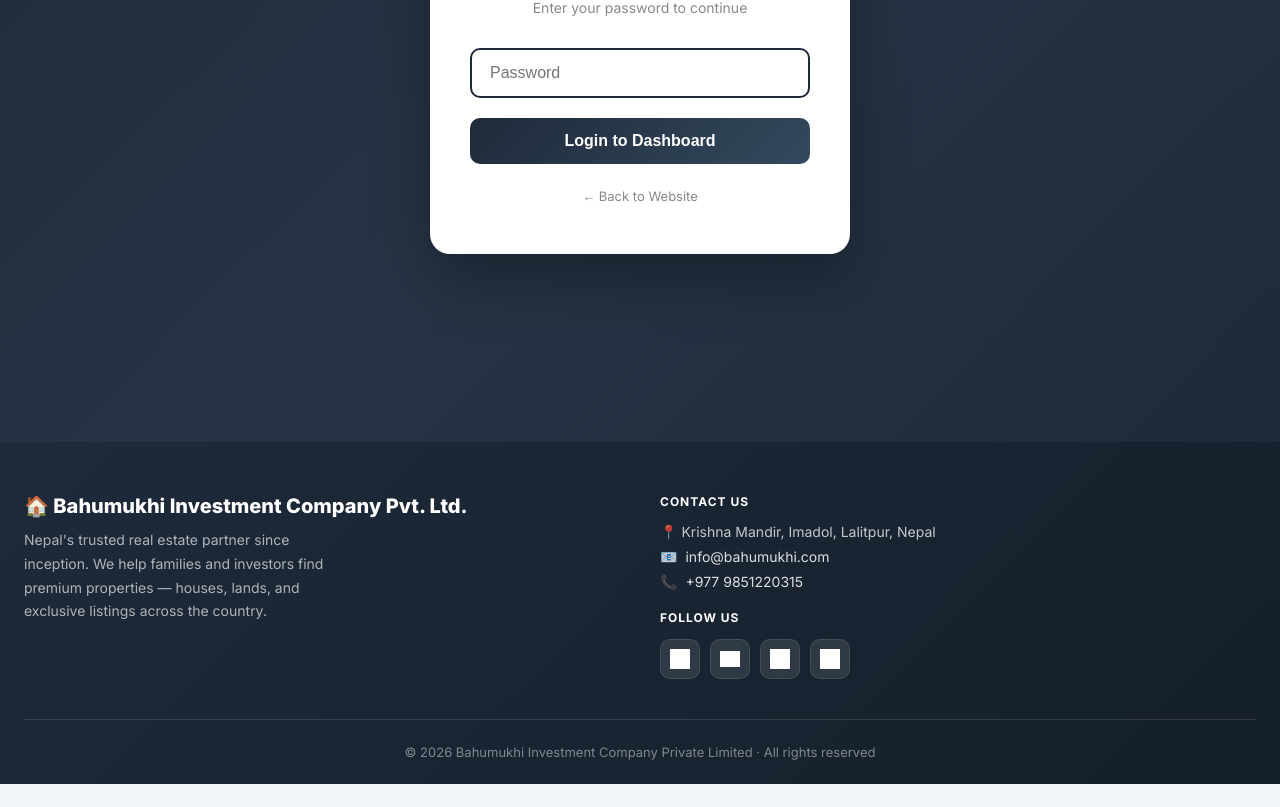
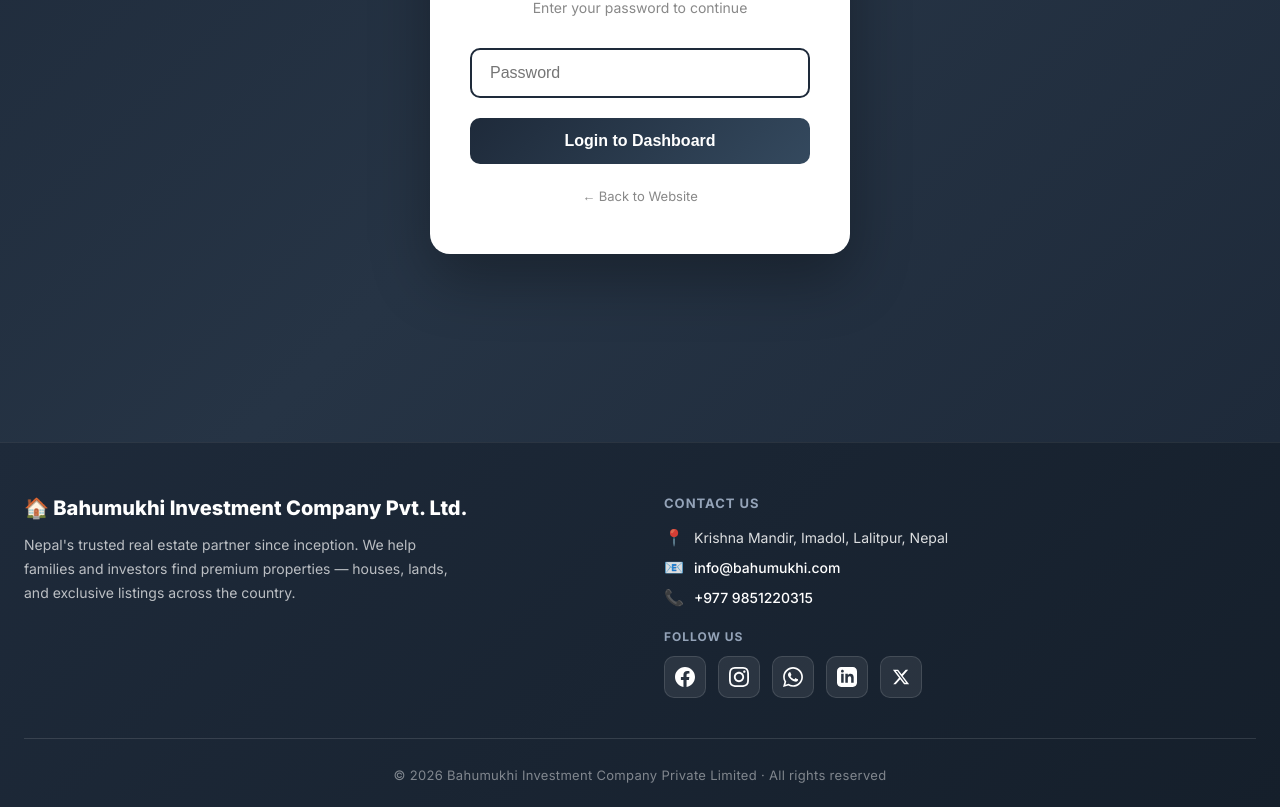
Before and after one commit to Malvik-12/real-estate-project, a React (Vite) app in the folder frontend/: page /admin/login in a window 1280 px wide. Shown: the part 422-1229 px from the top of the page. Before the commit the page ends 1206 px from the top, so only its background shows below. Built offline with nearby package versions, Linux system fonts and the light colour scheme.

Commit message:
Update footer contact details and add modern SVG social icons

```diff
--- a/frontend/src/components/Footer.jsx
+++ b/frontend/src/components/Footer.jsx
@@ -1,7 +1,4 @@
-import facebookIcon from "../assets/icons/facebook.png";
-import instagramIcon from "../assets/icons/instagram.png";
-import linkedinIcon from "../assets/icons/linkedin.png";
-import twitterIcon from "../assets/icons/twitter.png";
+import React from "react";
 import "../styles/footer.css";
 
 const Footer = () => {
@@ -20,25 +17,86 @@
         {/* Contact Info */}
         <div className="contact-info">
           <h3>Contact Us</h3>
-          <p>📍 Krishna Mandir, Imadol, Lalitpur, Nepal</p>
-          <p>📧 <a href="mailto:info@bahumukhi.com">info@bahumukhi.com</a></p>
-          <p>📞 <a href="tel:+9779851220315">+977 9851220315</a></p>
+          <p>
+            <span className="contact-icon">📍</span>
+            <span>Krishna Mandir, Imadol, Lalitpur, Nepal</span>
+          </p>
+          <p>
+            <span className="contact-icon">📧</span>
+            <a href="mailto:info@bahumukhi.com">info@bahumukhi.com</a>
+          </p>
+          <p>
+            <span className="contact-icon">📞</span>
+            <a href="tel:+9779851220315">+977 9851220315</a>
+          </p>
 
           {/* Social Media Icons */}
-          <div className="social-links" style={{ marginTop: "20px" }}>
+          <div className="social-links">
             <h3>Follow Us</h3>
             <div className="social-icons">
-              <a href="https://www.facebook.com/profile.php?id=100068070978875" target="_blank" rel="noopener noreferrer">
-                <img src={facebookIcon} alt="Facebook" />
+              {/* Facebook */}
+              <a
+                href="https://www.facebook.com/profile.php?id=100068070978875"
+                target="_blank"
+                rel="noopener noreferrer"
+                aria-label="Facebook"
+                className="social-btn facebook"
+              >
+                <svg viewBox="0 0 24 24" width="20" height="20" fill="currentColor">
+                  <path d="M24 12.073c0-6.627-5.373-12-12-12s-12 5.373-12 12c0 5.99 4.388 10.954 10.125 11.854v-8.385H7.078v-3.47h3.047V9.43c0-3.007 1.792-4.669 4.533-4.669 1.312 0 2.686.235 2.686.235v2.953H15.83c-1.491 0-1.956.925-1.956 1.874v2.25h3.328l-.532 3.47h-2.796v8.385C19.612 23.027 24 18.062 24 12.073z"/>
+                </svg>
               </a>
-              <a href="https://www.twitter.com" target="_blank" rel="noopener noreferrer">
-                <img src={twitterIcon} alt="Twitter" />
+
+              {/* Instagram */}
+              <a
+                href="https://www.instagram.com"
+                target="_blank"
+                rel="noopener noreferrer"
+                aria-label="Instagram"
+                className="social-btn instagram"
+              >
+                <svg viewBox="0 0 24 24" width="20" height="20" fill="currentColor">
+                  <path d="M12 2.163c3.204 0 3.584.012 4.85.07 3.252.148 4.771 1.691 4.919 4.919.058 1.265.069 1.645.069 4.849 0 3.205-.012 3.584-.069 4.849-.149 3.225-1.664 4.771-4.919 4.919-1.266.058-1.644.07-4.85.07-3.204 0-3.584-.012-4.849-.07-3.26-.149-4.771-1.699-4.919-4.92-.058-1.265-.07-1.644-.07-4.849 0-3.204.013-3.583.07-4.849.149-3.227 1.664-4.771 4.919-4.919 1.266-.057 1.645-.069 4.849-.069zm0-2.163c-3.259 0-3.667.014-4.947.072-4.358.2-6.78 2.618-6.98 6.98-.059 1.281-.073 1.689-.073 4.948 0 3.259.014 3.668.072 4.948.2 4.358 2.618 6.78 6.98 6.98 1.281.058 1.689.072 4.948.072 3.259 0 3.668-.014 4.948-.072 4.354-.2 6.782-2.618 6.979-6.98.059-1.28.073-1.689.073-4.948 0-3.259-.014-3.667-.072-4.947-.196-4.354-2.617-6.78-6.979-6.98-1.281-.059-1.69-.073-4.949-.073zm0 5.838c-3.403 0-6.162 2.759-6.162 6.162s2.759 6.163 6.162 6.163 6.162-2.759 6.162-6.163c0-3.403-2.759-6.162-6.162-6.162zm0 10.162c-2.209 0-4-1.79-4-4 0-2.209 1.791-4 4-4s4 1.791 4 4c0 2.21-1.791 4-4 4zm6.406-11.845c-.796 0-1.441.645-1.441 1.44s.645 1.44 1.441 1.44c.795 0 1.439-.645 1.439-1.44s-.644-1.44-1.439-1.44z"/>
+                </svg>
               </a>
-              <a href="https://www.instagram.com" target="_blank" rel="noopener noreferrer">
-                <img src={instagramIcon} alt="Instagram" />
+
+              {/* WhatsApp */}
+              <a
+                href="https://wa.me/9779851220315?text=Hello%20Bahumukhi%20Real%20Estate,%20I%20am%20interested%20in%20your%20properties"
+                target="_blank"
+                rel="noopener noreferrer"
+                aria-label="WhatsApp"
+                className="social-btn whatsapp"
+              >
+                <svg viewBox="0 0 24 24" width="20" height="20" fill="currentColor">
+                  <path d="M.057 24l1.687-6.163c-1.041-1.804-1.588-3.849-1.587-5.946.003-6.556 5.338-11.891 11.893-11.891 3.181.001 6.167 1.24 8.413 3.488 2.245 2.248 3.481 5.236 3.48 8.414-.003 6.557-5.338 11.892-11.893 11.892-1.99-.001-3.951-.5-5.688-1.448l-6.305 1.654zm6.597-3.807c1.676.995 3.276 1.591 5.392 1.592 5.448 0 9.886-4.434 9.889-9.885.002-5.462-4.415-9.89-9.881-9.892-5.452 0-9.887 4.434-9.889 9.884-.001 2.225.651 3.891 1.746 5.634l-.999 3.648 3.742-.981zm11.387-5.464c-.074-.124-.272-.198-.57-.347-.297-.149-1.758-.868-2.031-.967-.272-.099-.47-.149-.669.149-.198.297-.768.967-.941 1.165-.173.198-.347.223-.644.074-.297-.149-1.255-.462-2.39-1.475-.883-.788-1.48-1.761-1.653-2.059-.173-.297-.018-.458.13-.606.134-.133.297-.347.446-.521.151-.172.2-.296.3-.495.099-.198.05-.372-.025-.521-.075-.148-.669-1.611-.916-2.206-.242-.579-.487-.501-.669-.51l-.57-.01c-.198 0-.52.074-.792.372s-1.04 1.016-1.04 2.479 1.065 2.876 1.213 3.074c.149.198 2.095 3.2 5.076 4.487.709.306 1.263.489 1.694.626.712.226 1.36.194 1.872.118.571-.085 1.758-.719 2.006-1.413.248-.695.248-1.29.173-1.414z"/>
+                </svg>
               </a>
-              <a href="https://www.linkedin.com" target="_blank" rel="noopener noreferrer">
-                <img src={linkedinIcon} alt="LinkedIn" />
+
+              {/* LinkedIn */}
+              <a
+                href="https://www.linkedin.com"
+                target="_blank"
+                rel="noopener noreferrer"
+                aria-label="LinkedIn"
+                className="social-btn linkedin"
+              >
+                <svg viewBox="0 0 24 24" width="20" height="20" fill="currentColor">
+                  <path d="M19 0h-14c-2.761 0-5 2.239-5 5v14c0 2.761 2.239 5 5 5h14c2.762 0 5-2.239 5-5v-14c0-2.761-2.238-5-5-5zm-11 19h-3v-11h3v11zm-1.5-12.268c-.966 0-1.75-.79-1.75-1.764s.784-1.764 1.75-1.764 1.75.79 1.75 1.764-.783 1.764-1.75 1.764zm13.5 12.268h-3v-5.604c0-3.368-4-3.113-4 0v5.604h-3v-11h3v1.765c1.396-2.586 7-2.777 7 2.476v6.759z"/>
+                </svg>
+              </a>
+
+              {/* X / Twitter */}
+              <a
+                href="https://www.twitter.com"
+                target="_blank"
+                rel="noopener noreferrer"
+                aria-label="X (Twitter)"
+                className="social-btn twitter"
+              >
+                <svg viewBox="0 0 24 24" width="18" height="18" fill="currentColor">
+                  <path d="M18.244 2.25h3.308l-7.227 8.26 8.502 11.24H16.17l-5.214-6.817L4.99 21.75H1.68l7.73-8.835L1.254 2.25H8.08l4.713 6.231zm-1.161 17.52h1.833L7.084 4.126H5.117z"/>
+                </svg>
               </a>
             </div>
           </div>
--- a/frontend/src/styles/footer.css
+++ b/frontend/src/styles/footer.css
@@ -4,9 +4,10 @@
 
 .footer {
   background: linear-gradient(135deg, #1e2a3a 0%, #151f2b 100%);
-  color: rgba(255,255,255,0.85);
+  color: rgba(255, 255, 255, 0.85);
   padding: 52px 24px 24px;
   margin-top: auto;
+  border-top: 1px solid rgba(255, 255, 255, 0.08);
 }
 
 .footer-content {
@@ -14,13 +15,16 @@
   margin: 0 auto;
   display: grid;
   grid-template-columns: 1fr 1fr;
-  gap: 40px;
+  gap: 48px;
   padding-bottom: 40px;
-  border-bottom: 1px solid rgba(255,255,255,0.12);
+  border-bottom: 1px solid rgba(255, 255, 255, 0.12);
 }
 
-@media (max-width: 640px) {
-  .footer-content { grid-template-columns: 1fr; gap: 28px; }
+@media (max-width: 768px) {
+  .footer-content {
+    grid-template-columns: 1fr;
+    gap: 32px;
+  }
 }
 
 /* Brand block */
@@ -28,90 +32,133 @@
   font-size: 20px;
   font-weight: 800;
   color: #fff;
-  margin-bottom: 10px;
+  margin-bottom: 12px;
   display: flex;
   align-items: center;
   gap: 8px;
+  line-height: 1.3;
 }
 
 .footer-brand p {
   font-size: 14px;
   line-height: 1.7;
-  color: rgba(255,255,255,0.65);
-  max-width: 300px;
+  color: rgba(255, 255, 255, 0.7);
+  max-width: 440px;
 }
 
 /* Contact info */
 .contact-info h3 {
-  font-size: 16px;
+  font-size: 13px;
   font-weight: 700;
-  color: #fff;
-  margin-bottom: 14px;
+  color: #94a3b8;
+  margin-bottom: 16px;
   text-transform: uppercase;
   letter-spacing: 1px;
-  font-size: 12px;
 }
 
 .contact-info p {
-  margin-bottom: 8px;
+  margin-bottom: 10px;
   font-size: 14px;
   display: flex;
   align-items: center;
-  gap: 8px;
-  color: rgba(255,255,255,0.75);
+  gap: 10px;
+  color: rgba(255, 255, 255, 0.85);
+}
+
+.contact-icon {
+  font-size: 16px;
+  display: inline-flex;
+  align-items: center;
+  justify-content: center;
 }
 
 .contact-info a {
-  color: rgba(255,255,255,0.85);
+  color: #ffffff;
   text-decoration: none;
-  transition: color 0.2s;
+  font-weight: 500;
+  transition: color 0.2s, text-decoration 0.2s;
 }
-.contact-info a:hover { color: #ffcc00; }
+.contact-info a:hover {
+  color: #38bdf8;
+  text-decoration: underline;
+}
 
-/* Social */
+/* Social Section */
+.social-links {
+  margin-top: 22px;
+}
+
 .social-links h3 {
   font-size: 12px;
   font-weight: 700;
-  color: #fff;
-  margin-bottom: 14px;
+  color: #94a3b8;
+  margin-bottom: 12px;
   text-transform: uppercase;
   letter-spacing: 1px;
 }
 
 .social-icons {
   display: flex;
-  gap: 10px;
+  gap: 12px;
+  flex-wrap: wrap;
 }
 
-.social-icons a {
-  display: flex;
+.social-btn {
+  display: inline-flex;
   align-items: center;
   justify-content: center;
-  width: 40px;
-  height: 40px;
-  background: rgba(255,255,255,0.1);
+  width: 42px;
+  height: 42px;
+  background: rgba(255, 255, 255, 0.08);
   border-radius: 10px;
-  transition: background 0.2s, transform 0.2s;
-  border: 1px solid rgba(255,255,255,0.1);
+  color: rgba(255, 255, 255, 0.85);
+  border: 1px solid rgba(255, 255, 255, 0.12);
+  transition: all 0.25s cubic-bezier(0.4, 0, 0.2, 1);
+  text-decoration: none;
 }
 
-.social-icons a:hover {
-  background: rgba(255,255,255,0.22);
-  transform: translateY(-2px);
+.social-btn:hover {
+  transform: translateY(-3px) scale(1.05);
+  color: #ffffff;
 }
 
-.social-icons img {
-  width: 20px;
-  height: 20px;
-  filter: brightness(0) invert(1);
-  object-fit: contain;
+/* Brand-specific hover accents */
+.social-btn.facebook:hover {
+  background: #1877f2;
+  border-color: #1877f2;
+  box-shadow: 0 4px 14px rgba(24, 119, 242, 0.4);
 }
 
-/* Bottom bar */
+.social-btn.instagram:hover {
+  background: linear-gradient(45deg, #f09433 0%, #e6683c 25%, #dc2743 50%, #cc2366 75%, #bc1888 100%);
+  border-color: #dc2743;
+  box-shadow: 0 4px 14px rgba(220, 39, 67, 0.4);
+}
+
+.social-btn.whatsapp:hover {
+  background: #25d366;
+  border-color: #25d366;
+  box-shadow: 0 4px 14px rgba(37, 211, 102, 0.4);
+}
+
+.social-btn.linkedin:hover {
+  background: #0a66c2;
+  border-color: #0a66c2;
+  box-shadow: 0 4px 14px rgba(10, 102, 194, 0.4);
+}
+
+.social-btn.twitter:hover {
+  background: #000000;
+  border-color: #333333;
+  box-shadow: 0 4px 14px rgba(255, 255, 255, 0.2);
+}
+
+/* Bottom copyright bar */
 .footer-bottom {
   max-width: 1280px;
-  margin: 24px auto 0;
+  margin: 28px auto 0;
   text-align: center;
   font-size: 13px;
-  color: rgba(255,255,255,0.45);
+  color: rgba(255, 255, 255, 0.45);
+  letter-spacing: 0.3px;
 }
```
